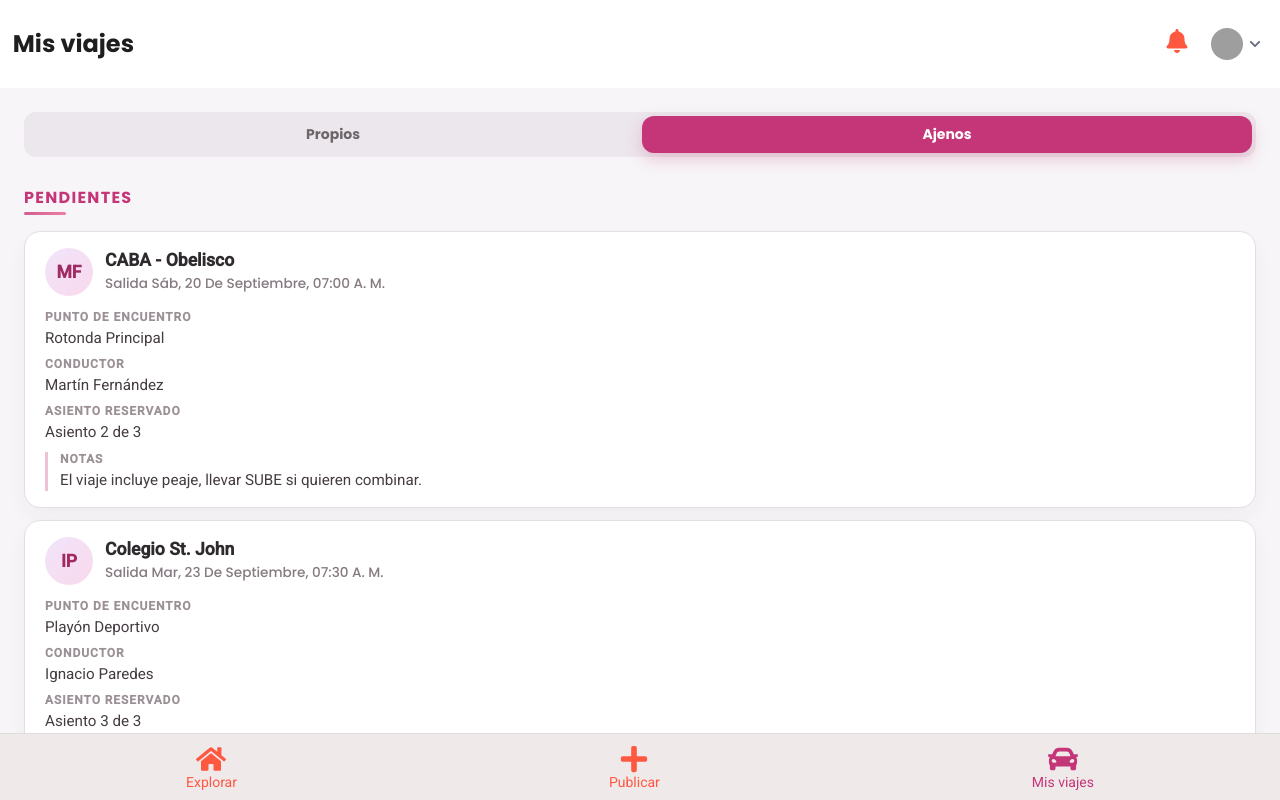
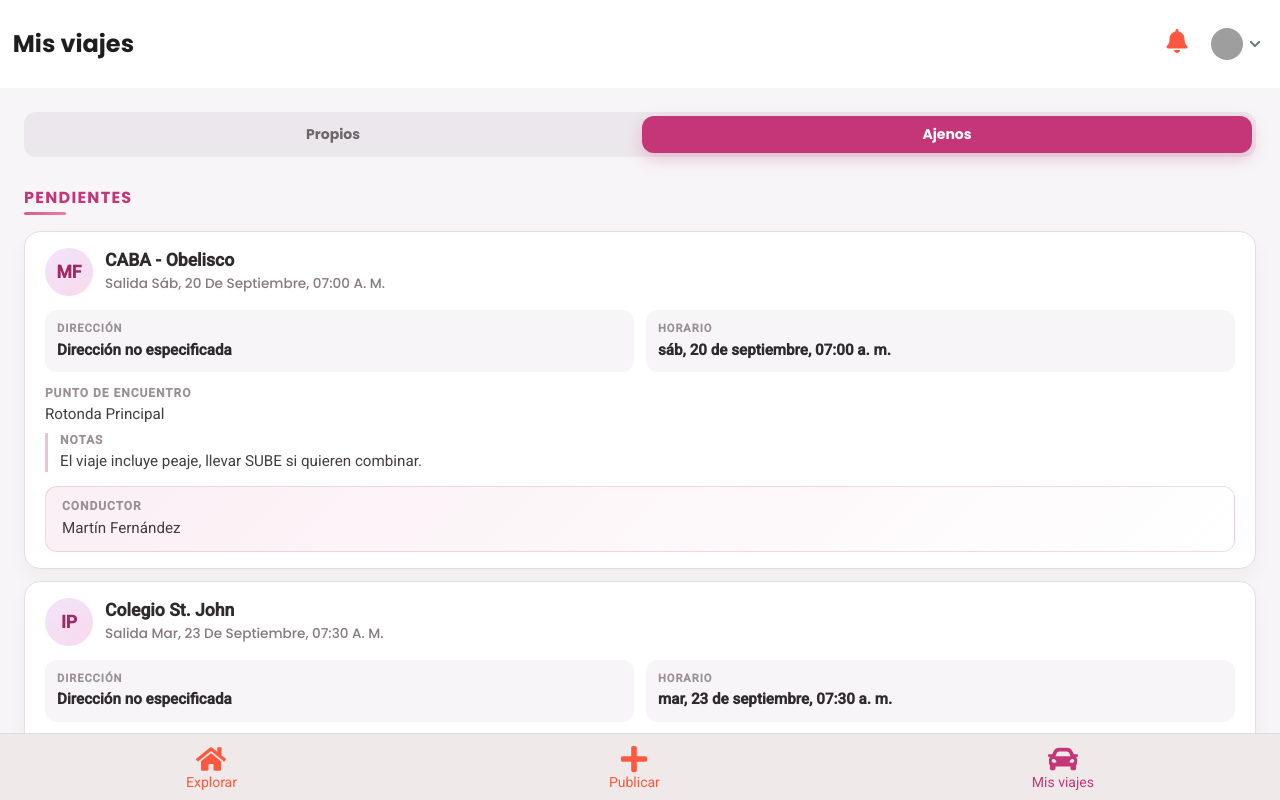
Before and after one commit to valenbarba/proyectoCarpooling, a React (Create React App) app: page /mis-viajes in a window 1280 px wide. Both pictures are taken after a click on the tab "Ajenos". Shown: the top 800 px of the page. Built offline with nearby package versions, Linux system fonts and the light colour scheme; grey boxes are pictures that could not be loaded.

Commit message:
Refactor tarjeta de viajes con resumen compacto

```diff
--- a/src/components/TarjetaMiViaje.css
+++ b/src/components/TarjetaMiViaje.css
@@ -46,6 +46,36 @@
   gap: 0.25rem;
 }
 
+.viaje-card__resumen {
+  display: grid;
+  gap: 0.75rem;
+  grid-template-columns: repeat(auto-fit, minmax(160px, 1fr));
+}
+
+.viaje-card__resumen-item {
+  background: #f7f5f7;
+  border-radius: 12px;
+  padding: 0.75rem;
+  display: flex;
+  flex-direction: column;
+  gap: 0.3rem;
+}
+
+.viaje-card__resumen-label {
+  font-size: 0.7rem;
+  letter-spacing: 0.08em;
+  text-transform: uppercase;
+  color: #9b9096;
+  font-weight: 600;
+}
+
+.viaje-card__resumen-value {
+  color: #2f2a2d;
+  font-weight: 600;
+  font-size: 0.95rem;
+  line-height: 1.35;
+}
+
 .viaje-card__titulo {
   margin: 0;
   font-size: 1.1rem;
@@ -88,6 +118,41 @@
   line-height: 1.4;
 }
 
+.viaje-card__conductor {
+  display: flex;
+  align-items: center;
+  justify-content: space-between;
+  gap: 0.75rem;
+  padding: 0.75rem 1rem;
+  border-radius: 12px;
+  border: 1px solid rgba(197, 54, 120, 0.18);
+  background: linear-gradient(135deg, rgba(197, 54, 120, 0.08), rgba(255, 255, 255, 0.8));
+}
+
+.viaje-card__conductor-datos {
+  display: flex;
+  flex-direction: column;
+  gap: 0.3rem;
+}
+
+.viaje-card__whatsapp {
+  background: #25d366;
+  color: #fff;
+  font-weight: 600;
+  font-size: 0.85rem;
+  padding: 0.45rem 0.9rem;
+  border-radius: 999px;
+  text-decoration: none;
+  transition: transform 0.2s ease, box-shadow 0.2s ease, background-color 0.2s ease;
+  white-space: nowrap;
+}
+
+.viaje-card__whatsapp:hover {
+  background: #1eb458;
+  box-shadow: 0 8px 16px rgba(37, 211, 102, 0.3);
+  transform: translateY(-1px);
+}
+
 .viaje-card__nota {
   border-left: 3px solid rgba(197, 54, 120, 0.3);
   padding-left: 0.75rem;
--- a/src/components/TarjetaMiViaje.jsx
+++ b/src/components/TarjetaMiViaje.jsx
@@ -26,6 +26,12 @@ function TarjetaMiViaje({ viaje, tipo, estado }) {
   const avatarTexto = esPropio
     ? viaje.destino?.[0] || viaje.puntoEncuentro?.[0] || "?"
     : obtenerIniciales(viaje.conductor);
+  const direccionTexto = viaje.direccion?.trim() || "Dirección no especificada";
+  const horarioTexto = viaje.fecha ? formatFecha(viaje.fecha) : "Horario no disponible";
+  const whatsappNumero = viaje.contactoConductor
+    ? viaje.contactoConductor.replace(/[^\d]/g, "")
+    : "";
+  const whatsappHref = whatsappNumero ? `https://wa.me/${whatsappNumero}` : null;
 
   const accion = (() => {
     if (estado !== "finalizado") return null;
@@ -43,34 +49,26 @@ function TarjetaMiViaje({ viaje, tipo, estado }) {
         </div>
         <div className="viaje-card__encabezado">
           <h4 className="viaje-card__titulo">{viaje.destino}</h4>
-          <p className="viaje-card__meta">Salida {formatFecha(viaje.fecha)}</p>
+          <p className="viaje-card__meta">Salida {horarioTexto}</p>
         </div>
       </header>
+
+      <div className="viaje-card__resumen">
+        <div className="viaje-card__resumen-item">
+          <span className="viaje-card__resumen-label">Dirección</span>
+          <span className="viaje-card__resumen-value">{direccionTexto}</span>
+        </div>
+        <div className="viaje-card__resumen-item">
+          <span className="viaje-card__resumen-label">Horario</span>
+          <span className="viaje-card__resumen-value">{horarioTexto}</span>
+        </div>
+      </div>
 
       <ul className="viaje-card__detalles">
         <li>
           <span className="viaje-card__label">Punto de encuentro</span>
           <span className="viaje-card__valor">{viaje.puntoEncuentro}</span>
         </li>
-        {esPropio ? (
-          <li>
-            <span className="viaje-card__label">Pasajeros confirmados</span>
-            <span className="viaje-card__valor">
-              {viaje.pasajerosConfirmados} de {viaje.capacidadTotal}
-            </span>
-          </li>
-        ) : (
-          <li>
-            <span className="viaje-card__label">Conductor</span>
-            <span className="viaje-card__valor">{viaje.conductor}</span>
-          </li>
-        )}
-        {!esPropio && (
-          <li>
-            <span className="viaje-card__label">Asiento reservado</span>
-            <span className="viaje-card__valor">{viaje.asientoReservado}</span>
-          </li>
-        )}
         {viaje.notas && (
           <li className="viaje-card__nota">
             <span className="viaje-card__label">Notas</span>
@@ -78,6 +76,25 @@ function TarjetaMiViaje({ viaje, tipo, estado }) {
           </li>
         )}
       </ul>
+
+      {tipo === "ajeno" && (
+        <div className="viaje-card__conductor">
+          <div className="viaje-card__conductor-datos">
+            <span className="viaje-card__label">Conductor</span>
+            <span className="viaje-card__valor">{viaje.conductor || "Por confirmar"}</span>
+          </div>
+          {whatsappHref && (
+            <a
+              className="viaje-card__whatsapp"
+              href={whatsappHref}
+              target="_blank"
+              rel="noopener noreferrer"
+            >
+              Contactar
+            </a>
+          )}
+        </div>
+      )}
 
       {accion && (
         <div className="viaje-card__acciones">
@@ -101,6 +118,8 @@ TarjetaMiViaje.propTypes = {
     conductor: PropTypes.string,
     asientoReservado: PropTypes.string,
     notas: PropTypes.string,
+    direccion: PropTypes.string,
+    contactoConductor: PropTypes.string,
   }).isRequired,
   tipo: PropTypes.oneOf(["propio", "ajeno"]).isRequired,
   estado: PropTypes.oneOf(["pendiente", "finalizado"]).isRequired,
```
